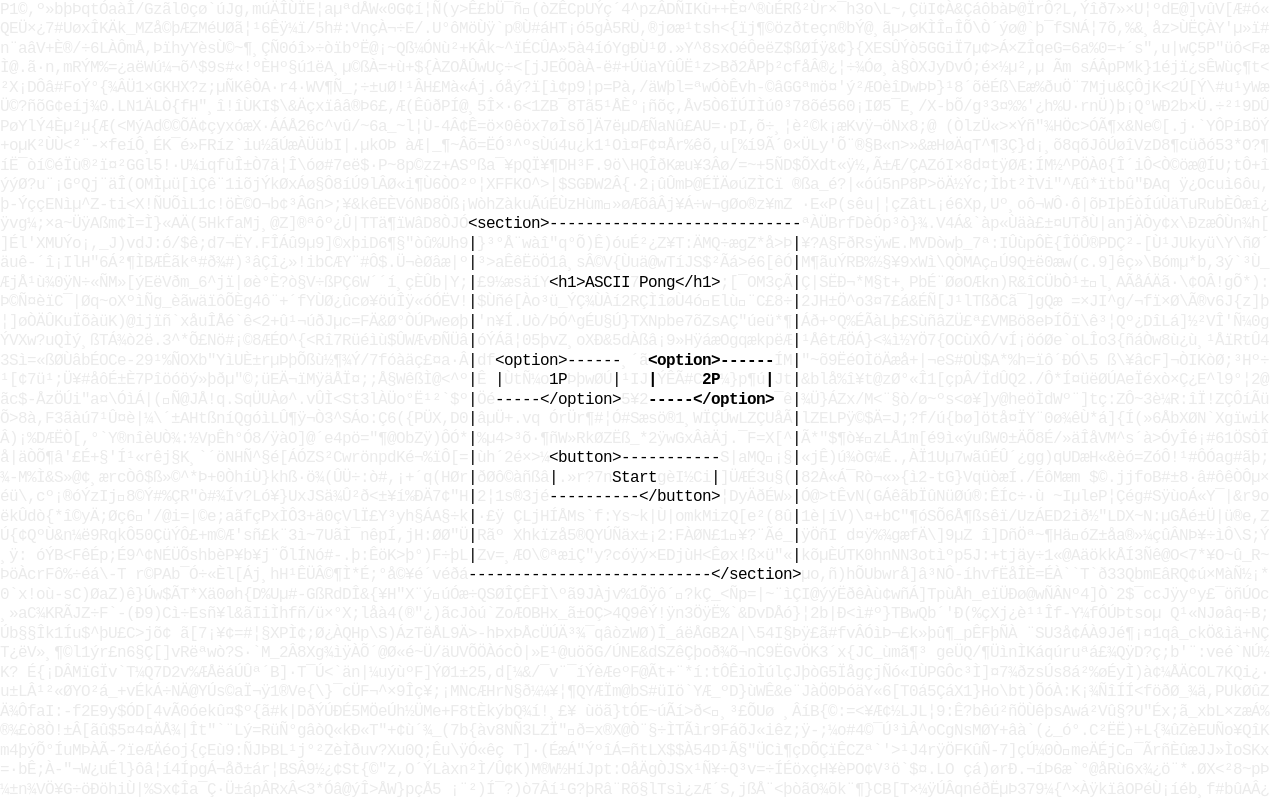
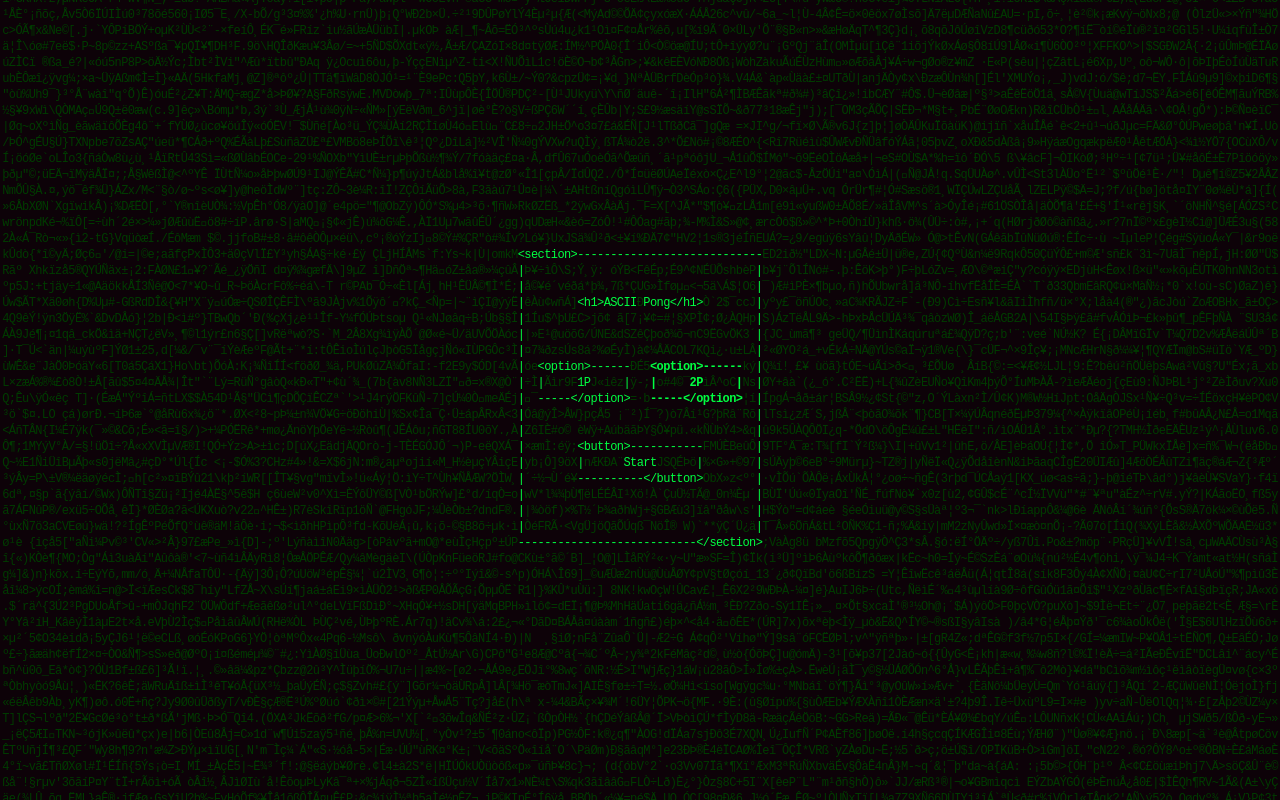
Before and after one commit to dowinterfor6/ascii-pong, a React (Create React App) app: page / in a window 1280 px wide. Built offline with nearby package versions, Linux system fonts and the light colour scheme.

Commit message:
Attempt performance check

```diff
--- a/src/components/App.jsx
+++ b/src/components/App.jsx
@@ -197,9 +197,11 @@ const App = () => {
   window.setTile = setTile;
 
   // Font Height: 19px, Width: 8.8px;
+  // Font Height: 14px, Width: 6.61px;
   const appRef = useRef();
 
-  const [tileHeight, tileWidth] = [19, 9];
+  // const [tileHeight, tileWidth] = [19, 9];
+  const [tileHeight, tileWidth] = [14, 6.61];
 
   // Size of box = 19px 9px
   let numXTiles = Math.floor(document.body.clientWidth / tileWidth);
@@ -477,7 +479,7 @@ const App = () => {
     // TODO: Handle hold down?
     // Lags a little, might need to set up to calculate pos and handle every 30/60fps state rerender
 
-    document.addEventListener("keyup", (e) => {
+    document.addEventListener("keydown", (e) => {
       if (!isGameActiveRef.current) return;
 
       // Limits
--- a/src/styles/app.scss
+++ b/src/styles/app.scss
@@ -1,7 +1,8 @@
 .app {
-  // background: $black;
+  background: $black;
   height: 100%;
-  font-size: 16px;
+  // font-size: 16px;
+  font-size: 12px;
   font-family: monospace;
   color: $grey;
   word-break: break-all;
@@ -17,17 +18,22 @@
     padding: 0;
     display: flex;
     flex-direction: column;
-    justify-content: space-evenly;
+    // justify-content: space-evenly;
+    justify-content: center; // Attempt ball accuracy fix
 
     li {
       display: grid;
-      grid-template-columns: repeat(auto-fill, 9px);
+      // grid-template-columns: repeat(auto-fill, 9px);
+      grid-template-columns: repeat(auto-fill, 6.61px);
       align-items: center;
-      justify-content: space-evenly;
+      // justify-content: space-evenly;
+      justify-content: center;
 
       .char-tile {
-        height: 19px;
-        width: 9px;
+        // height: 19px;
+        // width: 9px;
+        height: 16px;
+        width: 6.61px;
       }
     }
   }
--- a/src/styles/char-tile.scss
+++ b/src/styles/char-tile.scss
@@ -1,6 +1,6 @@
 .char-tile {
   color: $grey;
-  // color: $dark-green;
+  color: $dark-green;
 
   &.is-clickable {
     cursor: pointer;
@@ -11,7 +11,7 @@
     // TODO: Probably need another, faster one for paddle
     transition: color 1s;
     color: black;
-    // color: $light-green;
+    color: $light-green;
 
     &.ball {
       // Must be less than 30fps equivalent
```
